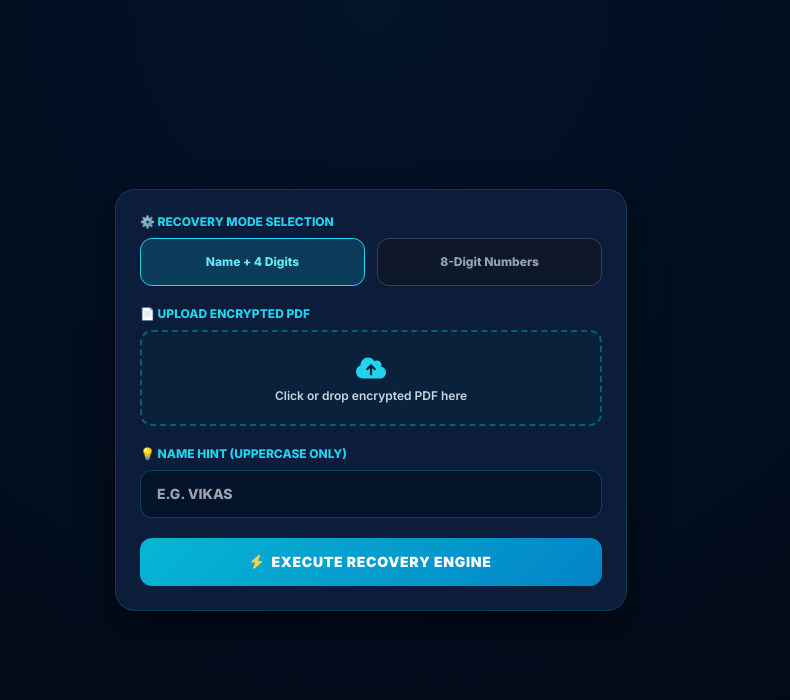
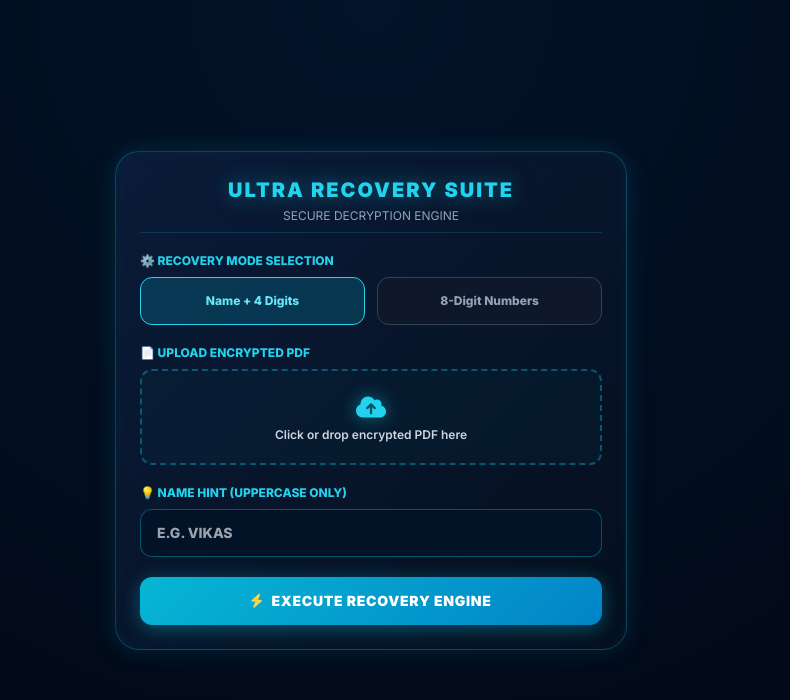
Before and after one commit to vikasmishra8866-arch/v5-bot, a Flask app: page / in a window 1280 px wide. Shown: the top 700 px of the page, without its empty margins (269-1059 px from the left). Run offline with Flask 3, Linux system fonts and the light colour scheme; some libraries are stand-ins or nearby versions.

Commit message:
Update index.html

```diff
--- a/templates/index.html
+++ b/templates/index.html
@@ -6,7 +6,7 @@
   <title>PDF Recovery Pro - Deep Ocean Hydro</title>
   <script src="https://cdn.tailwindcss.com"></script>
   <link rel="stylesheet" href="https://cdnjs.cloudflare.com/ajax/libs/font-awesome/6.5.1/css/all.min.css">
-  <link href="https://fonts.googleapis.com/css2?family=Inter:wght@400;600;800;900&display=swap" rel="stylesheet">
+  <link href="https://fonts.googleapis.com/css2?family=Inter:wght@400;600;800;900&family=JetBrains+Mono:wght@400;700&display=swap" rel="stylesheet">
   <style>
     body {
       background: radial-gradient(circle at 50% 0%, #031329 0%, #010814 100%);
@@ -20,11 +20,12 @@
       margin: 0;
     }
     .hydro-card {
-      background: #0b1d3a;
-      border: 1px solid rgba(6, 182, 212, 0.2);
-      box-shadow: 0 15px 35px rgba(0, 0, 0, 0.5);
-      border-radius: 20px;
+      background: linear-gradient(135deg, rgba(11, 29, 58, 0.95) 0%, rgba(5, 15, 30, 0.98) 100%);
+      border: 1px solid rgba(6, 182, 212, 0.3);
+      box-shadow: 0 0 25px rgba(6, 182, 212, 0.15), inset 0 0 15px rgba(6, 182, 212, 0.05);
+      border-radius: 24px;
       animation: fadeInUp 0.6s ease-out forwards;
+      backdrop-filter: blur(12px);
     }
     @keyframes fadeInUp {
       from { opacity: 0; transform: translateY(12px) scale(0.98); }
@@ -32,36 +33,43 @@
     }
     .cyber-input {
       background: rgba(3, 19, 41, 0.9);
-      border: 1px solid rgba(6, 182, 212, 0.3);
+      border: 1px solid rgba(6, 182, 212, 0.4);
       color: #22d3ee;
       min-height: 48px;
     }
     .cyber-input:focus {
       outline: none;
-      ring: 2px;
       border-color: #06b6d4;
-      box-shadow: 0 0 10px rgba(6, 182, 212, 0.3);
+      box-shadow: 0 0 15px rgba(6, 182, 212, 0.5);
     }
     .btn-cyber {
       background: linear-gradient(135deg, #06b6d4 0%, #0284c7 100%);
       min-height: 48px;
+      box-shadow: 0 4px 20px rgba(6, 182, 212, 0.4);
       transition: all 0.3s ease;
     }
     .btn-cyber:hover:not(:disabled) {
       transform: scale(1.02);
-      box-shadow: 0 0 15px rgba(6, 182, 212, 0.4);
+      box-shadow: 0 0 25px rgba(6, 182, 212, 0.7);
     }
-    @media print {
-      body { background: #fff; color: #000; }
-      .hydro-card { background: #fff; border: 1px solid #000; box-shadow: none; }
-      .btn-cyber, input, label { display: none !important; }
+    .terminal-box {
+      font-family: 'JetBrains Mono', monospace;
+      background: #020617;
+      border: 1px solid rgba(6, 182, 212, 0.3);
+      box-shadow: inset 0 0 10px rgba(0, 0, 0, 0.8);
     }
   </style>
 </head>
 <body>
 
   <div class="w-full max-w-lg space-y-4">
-    <form id="recoveryForm" class="hydro-card p-6 space-y-5" onsubmit="handleRecovery(event)">
+    <div class="hydro-card p-6 space-y-5">
+
+      <!-- HEADER TITLE -->
+      <div class="text-center pb-2 border-b border-cyan-500/20">
+        <h1 class="text-xl font-black tracking-widest text-cyan-400 drop-shadow-[0_0_10px_rgba(6,182,212,0.5)]">ULTRA RECOVERY SUITE</h1>
+        <p class="text-xs text-slate-400 mt-1">SECURE DECRYPTION ENGINE</p>
+      </div>
 
       <!-- MODE SELECTION -->
       <div>
@@ -70,14 +78,13 @@
           <button type="button" id="m1" onclick="setMode('name_digits')" class="py-3 px-4 rounded-xl text-xs font-bold bg-cyan-500/20 border border-cyan-400 text-cyan-300 min-h-[48px]">Name + 4 Digits</button>
           <button type="button" id="m2" onclick="setMode('numeric_8')" class="py-3 px-4 rounded-xl text-xs font-bold bg-slate-900 border border-slate-700 text-slate-400 min-h-[48px]">8-Digit Numbers</button>
         </div>
-        <input type="hidden" id="selectedMode" value="name_digits">
       </div>
 
       <!-- FILE UPLOAD -->
       <div>
         <label class="text-xs font-bold text-cyan-400 block mb-2">📄 UPLOAD ENCRYPTED PDF</label>
-        <div onclick="document.getElementById('pdfFile').click()" class="border-2 border-dashed border-cyan-500/40 rounded-xl p-5 text-center bg-cyan-950/20 cursor-pointer min-h-[48px] flex flex-col justify-center items-center">
-          <i class="fa-solid fa-cloud-arrow-up text-2xl text-cyan-400 mb-1"></i>
+        <div onclick="document.getElementById('pdfFile').click()" class="border-2 border-dashed border-cyan-500/40 rounded-xl p-5 text-center bg-cyan-950/20 cursor-pointer min-h-[48px] flex flex-col justify-center items-center hover:border-cyan-400 transition">
+          <i class="fa-solid fa-cloud-arrow-up text-2xl text-cyan-400 mb-1 drop-shadow-[0_0_8px_rgba(6,182,212,0.6)]"></i>
           <p id="fileLabel" class="text-xs text-slate-300 font-semibold">Click or drop encrypted PDF here</p>
           <input type="file" id="pdfFile" accept="application/pdf" class="hidden" required onchange="updateFileLabel(this)">
         </div>
@@ -90,30 +97,33 @@
       </div>
 
       <!-- SUBMIT BUTTON -->
-      <button type="submit" id="subBtn" class="btn-cyber w-full rounded-xl text-white font-black text-sm tracking-wider flex items-center justify-center gap-2">
+      <button type="button" id="subBtn" onclick="startLiveRecovery()" class="btn-cyber w-full rounded-xl text-white font-black text-sm tracking-wider flex items-center justify-center gap-2">
         <i class="fa-solid fa-bolt text-amber-300"></i>
         <span id="btnText">EXECUTE RECOVERY ENGINE</span>
       </button>
-    </form>
+    </div>
 
-    <!-- RESULT & LOG PANEL -->
+    <!-- LIVE TERMINAL & RESULT PANEL -->
     <div id="resultCard" class="hydro-card p-5 space-y-3 hidden">
       <div class="flex justify-between items-center text-xs text-cyan-400 font-mono">
-        <span><i class="fa-solid fa-terminal"></i> ENGINE STATUS</span>
-        <span id="statusText" class="text-emerald-400 font-bold">SUCCESS</span>
+        <span><i class="fa-solid fa-terminal"></i> LIVE SATELLITE FEED</span>
+        <span id="engineStatusBadge" class="text-amber-400 font-bold animate-pulse">SCANNING...</span>
       </div>
-      <div id="logContent" class="bg-slate-950 p-3 rounded-xl font-mono text-xs text-emerald-300 border border-cyan-900"></div>
+
+      <!-- Live Coding Matrix Box -->
+      <div id="logContent" class="terminal-box p-3 rounded-xl h-28 overflow-y-auto text-xs flex flex-col space-y-1">
+        <span class="text-slate-500">> Initializing security bypass protocols...</span>
+      </div>
+
       <div id="downloadContainer"></div>
     </div>
   </div>
 
   <script>
     let currentMode = 'name_digits';
-    let isCooldown = false;
 
     function setMode(m) {
       currentMode = m;
-      document.getElementById('selectedMode').value = m;
       if(m === 'name_digits') {
         document.getElementById('m1').className = "py-3 px-4 rounded-xl text-xs font-bold bg-cyan-500/20 border border-cyan-400 text-cyan-300 min-h-[48px]";
         document.getElementById('m2').className = "py-3 px-4 rounded-xl text-xs font-bold bg-slate-900 border border-slate-700 text-slate-400 min-h-[48px]";
@@ -136,46 +146,32 @@
       input.value = input.value.replace(/[^a-zA-Z0-9]/g, '').toUpperCase();
     }
 
-    // Dynamic Height Resizing for Parent iFrame Portal
     function resizeObserver() {
       const height = document.body.scrollHeight;
       window.parent.postMessage({ type: 'resize', height: height }, '*');
     }
     window.addEventListener('load', resizeObserver);
-    window.addEventListener('resize', resizeObserver);
 
-    async function handleRecovery(e) {
-      e.preventDefault();
-      if(isCooldown) return;
+    async function startLiveRecovery() {
+      const fileInput = document.getElementById('pdfFile');
+      if(!fileInput.files[0]) {
+        alert('Please upload a PDF file first!');
+        return;
+      }
 
-      const fileInput = document.getElementById('pdfFile');
-      if(!fileInput.files[0]) return;
-
-      // Start Action Cooldown (7 seconds)
-      isCooldown = true;
       const subBtn = document.getElementById('subBtn');
-      const btnText = document.getElementById('btnText');
-      let cooldownTime = 7;
-
       subBtn.disabled = true;
       subBtn.classList.add('opacity-50', 'cursor-not-allowed');
 
-      const cooldownInterval = setInterval(() => {
-        btnText.innerText = `COOLDOWN ACTIVE (${cooldownTime}s)`;
-        cooldownTime--;
-        if(cooldownTime < 0) {
-          clearInterval(cooldownInterval);
-          isCooldown = false;
-          subBtn.disabled = false;
-          subBtn.classList.remove('opacity-50', 'cursor-not-allowed');
-          btnText.innerText = "EXECUTE RECOVERY ENGINE";
-        }
-      }, 1000);
-
       const resultCard = document.getElementById('resultCard');
       const logContent = document.getElementById('logContent');
+      const engineStatusBadge = document.getElementById('engineStatusBadge');
+
       resultCard.classList.remove('hidden');
-      logContent.innerHTML = "> [STATUS] Decryption engine running in background... Please wait.";
+      logContent.innerHTML = `<span class="text-slate-400">> Target loaded. Starting high-speed brute-force matrix...</span>`;
+      engineStatusBadge.className = "text-amber-400 font-bold animate-pulse";
+      engineStatusBadge.innerText = "SCANNING...";
+      document.getElementById('downloadContainer').innerHTML = "";
       resizeObserver();
 
       const formData = new FormData();
@@ -184,23 +180,62 @@
       formData.append('hint', document.getElementById('hintInput').value);
 
       try {
-        const response = await fetch('/recover', { method: 'POST', body: formData });
-        const res = await response.json();
+        const response = await fetch('/stream-recover', { method: 'POST', body: formData });
+        const reader = response.body.getReader();
+        const decoder = new TextDecoder();
+        let buffer = '';
 
-        if(res.success) {
-          logContent.innerHTML = `> [SUCCESS] Password Unlocked!<br>> Password: <span class="text-amber-400 font-bold">${res.password}</span><br>> Time Elapsed: ${res.elapsed}s`;
-          document.getElementById('downloadContainer').innerHTML = `
-            <a href="data:application/pdf;base64,${res.pdf_data}" download="Unlocked_${res.password}.pdf" class="block w-full py-3 bg-emerald-600 text-center font-black rounded-xl text-white text-xs tracking-wider shadow-lg hover:bg-emerald-500 transition">
-              📥 DOWNLOAD UNLOCKED PDF
-            </a>
-          `;
-          // Save in LocalStorage cache
-          localStorage.setItem('last_recovered_pass', res.password);
-        } else {
-          logContent.innerHTML = `<span class="text-red-400">> [FAILED] ${res.message}</span>`;
+        while (true) {
+          const { value, done } = await reader.read();
+          if (done) break;
+
+          buffer += decoder.decode(value, { stream: true });
+          const lines = buffer.split('\n\n');
+          buffer = lines.pop(); // keep last incomplete chunk
+
+          for (const line of lines) {
+            if (line.startsWith('data: ')) {
+              const data = JSON.parse(line.substring(6));
+
+              if (data.status === 'testing') {
+                // RED/CYAN Live Coding stream output
+                logContent.innerHTML += `<div class="text-red-400 font-mono text-[11px]">> TESTING KEY: <span class="text-cyan-300">${data.pass}</span></div>`;
+                logContent.scrollTop = logContent.scrollHeight;
+              }
+              else if (data.status === 'success') {
+                // STOP SCREEN & SHOW GREEN SUCCESS
+                engineStatusBadge.className = "text-emerald-400 font-bold";
+                engineStatusBadge.innerText = "SECURED";
+
+                logContent.innerHTML += `<div class="text-emerald-400 font-bold mt-2">> [SUCCESS] MATCH FOUND! Password: <span class="text-amber-300 text-sm">${data.password}</span> (Time: ${data.elapsed}s)</div>`;
+                logContent.scrollTop = logContent.scrollHeight;
+
+                document.getElementById('downloadContainer').innerHTML = `
+                  <a href="data:application/pdf;base64,${data.pdf_data}" download="Unlocked_${data.password}.pdf" class="block w-full py-3 bg-gradient-to-r from-emerald-600 to-teal-600 text-center font-black rounded-xl text-white text-xs tracking-wider shadow-[0_0_15px_rgba(16,185,129,0.5)] hover:scale-[1.02] transition">
+                    📥 DOWNLOAD UNLOCKED PDF (${data.password})
+                  </a>
+                `;
+
+                subBtn.disabled = false;
+                subBtn.classList.remove('opacity-50', 'cursor-not-allowed');
+                resizeObserver();
+                return; // Stop processing loop instantly
+              }
+              else if (data.status === 'failed') {
+                engineStatusBadge.className = "text-red-500 font-bold";
+                engineStatusBadge.innerText = "FAILED";
+                logContent.innerHTML += `<div class="text-red-500 font-bold">> [X] Password not matched in database matrix.</div>`;
+                subBtn.disabled = false;
+                subBtn.classList.remove('opacity-50', 'cursor-not-allowed');
+                return;
+              }
+            }
+          }
         }
       } catch (err) {
-        logContent.innerHTML = `<span class="text-red-400">> [ERROR] Network or server timeout failure.</span>`;
+        logContent.innerHTML += `<div class="text-red-500">> [ERROR] Stream connection terminated.</div>`;
+        subBtn.disabled = false;
+        subBtn.classList.remove('opacity-50', 'cursor-not-allowed');
       }
       resizeObserver();
     }
```
